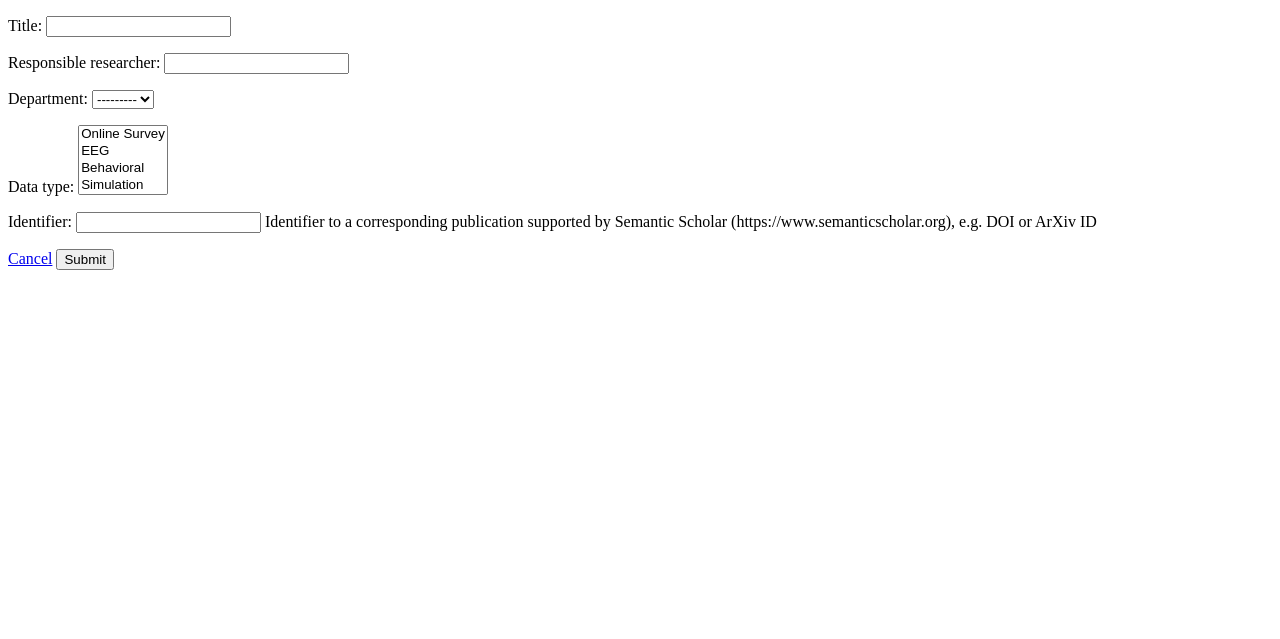
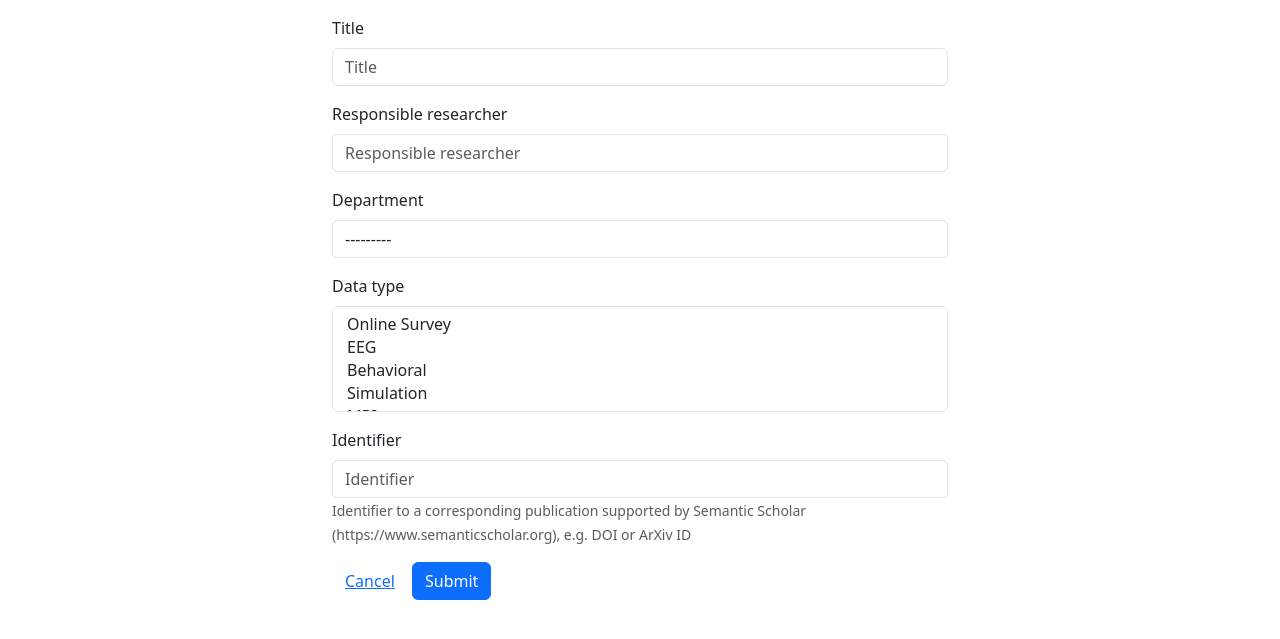
Before and after one commit to xi/example-projects, a Django app: page /create/ in a window 1280 px wide. Shown: the top 639 px of the page. Run offline with Django 4.2, Linux system fonts and the light colour scheme; data comes from the database, SQL or seed files in the repository; some libraries are stand-ins or nearby versions.

Commit message:
setup bootstrap

```diff
--- /dev/null
+++ b/projects/main/static/style.css
@@ -0,0 +1,6 @@
+.container-narrow {
+    max-width: 40rem;
+}
+.container-wide {
+    max-width: 60rem;
+}
--- a/projects/main/templates/base.html
+++ b/projects/main/templates/base.html
@@ -7,6 +7,8 @@
     <meta name="viewport" content="width=device-width">
     <meta http-equiv="Content-Security-Policy" content="default-src 'self'">
     <title>{% block title %}{% translate "Projects" %}{% endblock %}</title>
+    <link rel="stylesheet" type="text/css" href="{% static 'bootstrap/dist/css/bootstrap.min.css' %}">
+    <link rel="stylesheet" type="text/css" href="{% static 'style.css' %}">
 </head>
 <body>
     <main class="py-3">
--- a/projects/main/templates/main/project_form.html
+++ b/projects/main/templates/main/project_form.html
@@ -1,15 +1,21 @@
 {% extends "base.html" %}
-{% load i18n %}
+{% load i18n django_bootstrap5 %}
 
 {% block title %}
     {% translate "Create new project" %} &middot; {{ block.super }}
 {% endblock %}
 
 {% block content %}
-    <form>
+    <form method="POST" class="container container-narrow">
         {% csrf_token %}
-        {{ form.as_p }}
-        <a href="{% url "list" %}">{% translate "Cancel" %}</a>
-        <button>{% translate "Submit" %}</button>
+        {% bootstrap_field form.title %}
+        {% bootstrap_field form.responsible_researcher %}
+        {% bootstrap_field form.department %}
+        {% bootstrap_field form.data_type %}
+        {% bootstrap_field form.identifier %}
+        <div class="mb-3">
+            <a href="{% url "list" %}" class="btn btn-link">{% translate "Cancel" %}</a>
+            <button class="btn btn-primary">{% translate "Submit" %}</button>
+        </div>
     </form>
 {% endblock %}
--- a/requirements.txt
+++ b/requirements.txt
@@ -1 +1,3 @@
 Django==4.0.2
+django-bootstrap5==21.3
+django-npm==1.0.0
```
Also changed, not shown: projects/main/templates/main/project_list.html (+6 -2 lines), projects/settings/base.py (+21 -0 lines), 1 other file.
